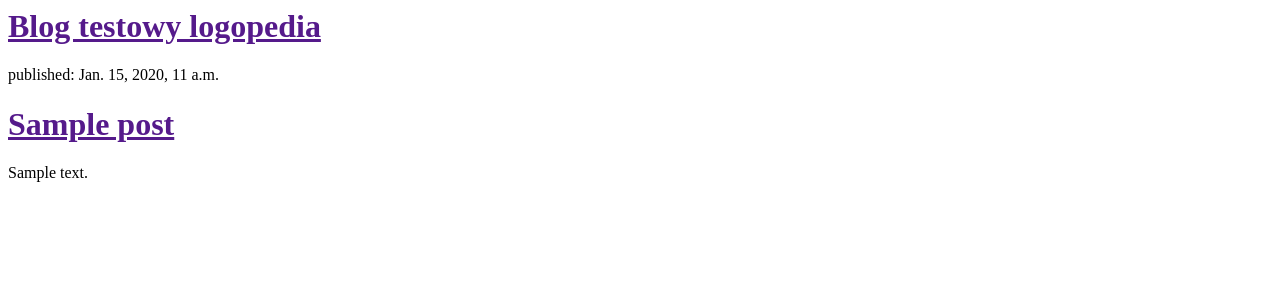
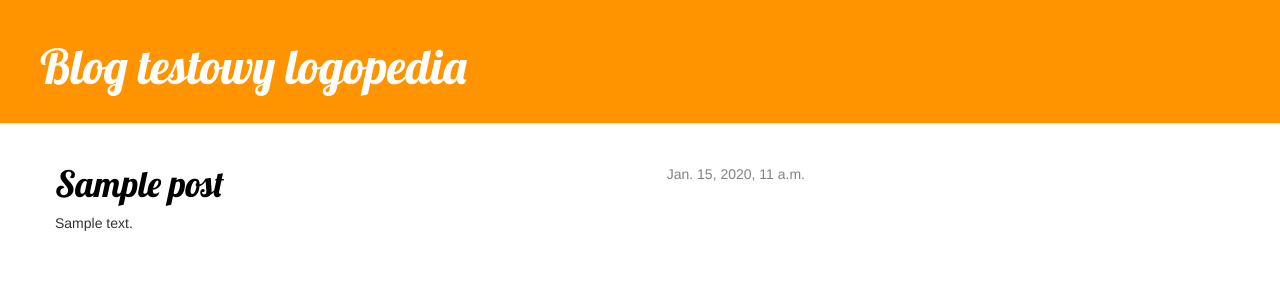
Before and after one commit to Tripleplatinum/blog1, a Django app: template blog1/templates/blog1/post_list.html in a window 1280 px wide. Shown: the top 302 px of the page. Run offline with Django 3.2, Linux system fonts and the light colour scheme; the template is opened without the code that fills it: values that come from a table or form of the project are taken from there, others are empty; tables that the repository leaves empty hold one stand-in row (values such as "Sample post"); some libraries are stand-ins or nearby versions.

Commit message:
Modyfikacja stylu css

```diff
--- a/blog1/templates/blog1/post_list.html
+++ b/blog1/templates/blog1/post_list.html
@@ -1,19 +1,35 @@
+{% load staticfiles %}
+
 <html>
 	<head>
+	<link href="//fonts.googleapis.com/css?family=Lobster&subset=latin,latin-ext" rel="stylesheet" type="text/css">
+	<link rel="stylesheet" href="//maxcdn.bootstrapcdn.com/bootstrap/3.2.0/css/bootstrap.min.css">
+	<link rel="stylesheet" href="//maxcdn.bootstrapcdn.com/bootstrap/3.2.0/css/bootstrap-theme.min.css">
+	<link rel="stylesheet" href="{%static 'css/blog.css' %}">
+
 		<title>Blog Testowy dla logopedy</title>
 	</head>
 
 	<body>
-		<div>
+
+		<div class="page-header">
 			<h1><a href="">Blog testowy logopedia</a></h1>
 		</div>
 
-		{% for post in posts %}
-			<div>
-				<p>published: {{ post.published_date }}</p>
-				<h1><a href="">{{ post.title}}</a></h1>
-				<p>{{ post.text|linebreaks }}</p>
-			</div>
-		{% endfor %}
+		<div class="content container">
+    		<div class="row">
+        		<div class="col-md-8">
+            		{% for post in posts %}
+                		<div class="post">
+                    		<div class="date">
+                       			{{ post.published_date }}
+                    		</div>
+                    		<h1><a href="">{{ post.title }}</a></h1>
+                    		<p>{{ post.text|linebreaks }}</p>
+                		</div>
+            		{% endfor %}
+       			</div>
+    		</div>
+		</div>
 	</body>
 </html>
--- /dev/null
+++ b/static/css/blog.css
@@ -0,0 +1,47 @@
+.page-header {
+    background-color: #ff9400;
+    margin-top: 0;
+    padding: 20px 20px 20px 40px;
+}
+
+.page-header h1, .page-header h1 a, .page-header h1 a:visited, .page-header h1 a:active {
+    color: #ffffff;
+    font-size: 36pt;
+    text-decoration: none;
+}
+
+.content {
+    margin-left: 40px;
+}
+
+h1, h2, h3, h4 {
+    font-family: 'Lobster', cursive;
+}
+
+.date {
+    float: right;
+    color: #828282;
+}
+
+.save {
+    float: right;
+}
+
+.post-form textarea, .post-form input {
+    width: 100%;
+}
+
+.top-menu, .top-menu:hover, .top-menu:visited {
+    color: #ffffff;
+    float: right;
+    font-size: 26pt;
+    margin-right: 20px;
+}
+
+.post {
+    margin-bottom: 70px;
+}
+
+.post h1 a, .post h1 a:visited {
+    color: #000000;
+}
--- a/stronka/settings.py
+++ b/stronka/settings.py
@@ -102,3 +102,6 @@ USE_TZ = True
 
 STATIC_URL = '/static/'
 STATIC_ROOT = os.path.join(BASE_DIR, 'public', 'static')
+STATICFILES_DIRS = (
+    os.path.join(BASE_DIR, "static"),
+    )
```
